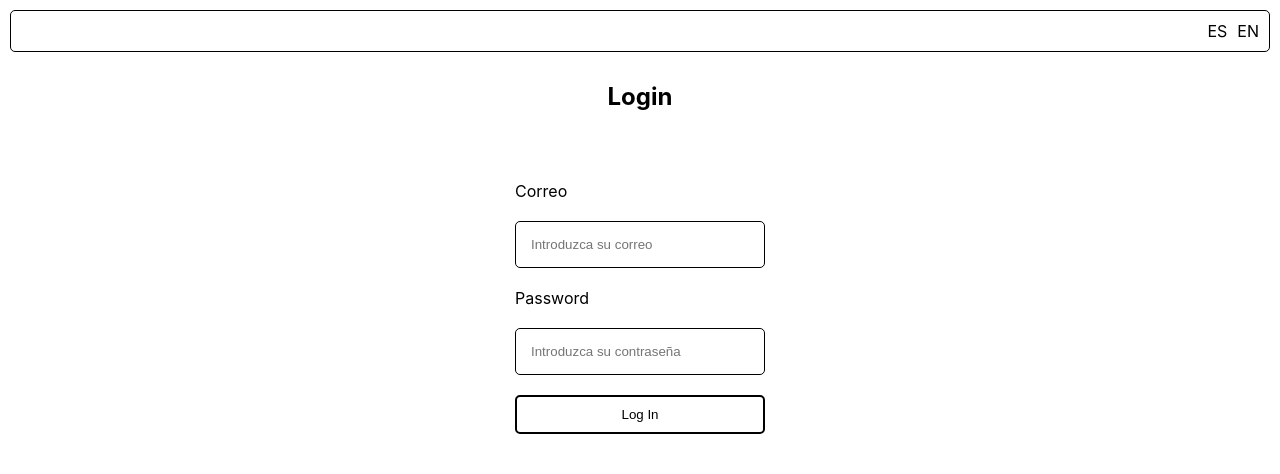
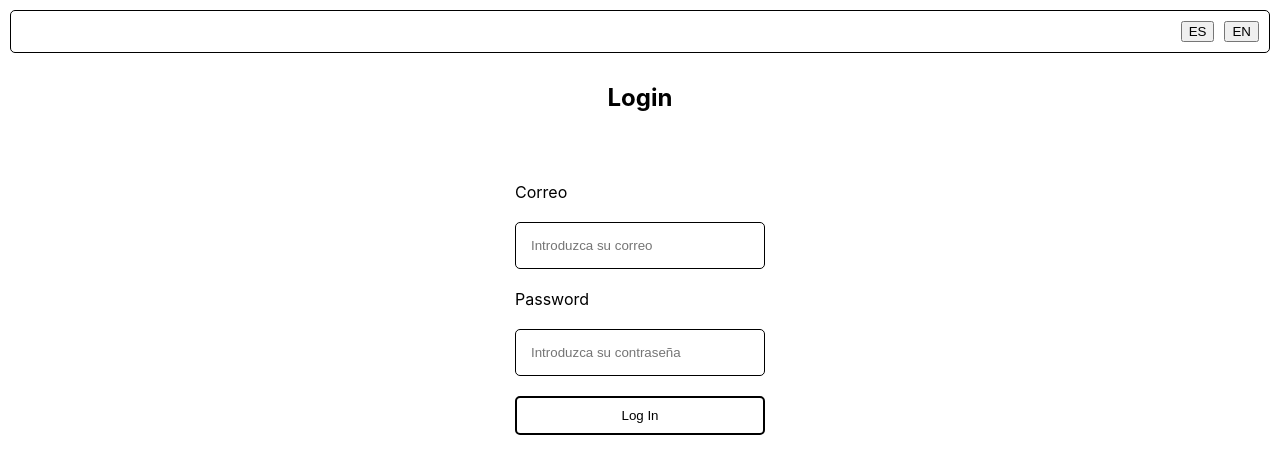
Before and after one commit to cem20903/480, a React (Create React App) app: page / in a window 1280 px wide. Shown: the top 474 px of the page. Built offline with nearby package versions, Linux system fonts and the light colour scheme.

Commit message:
Add i18n config

```diff
--- a/package.json
+++ b/package.json
@@ -10,8 +10,10 @@
     "@types/node": "^16.18.104",
     "@types/react": "^18.3.3",
     "@types/react-dom": "^18.3.0",
+    "i18next": "^23.12.2",
     "react": "^18.3.1",
     "react-dom": "^18.3.1",
+    "react-i18next": "^15.0.0",
     "react-router-dom": "^6.26.0",
     "react-scripts": "5.0.1",
     "typescript": "^4.9.5",
--- a/src/Components/Menu/Menu.tsx
+++ b/src/Components/Menu/Menu.tsx
@@ -1,4 +1,5 @@
 import React from "react";
+import { useTranslation } from "react-i18next";
 
 import "./menu.css";
 
@@ -9,14 +10,20 @@ function Menu({
 	isLogued: boolean;
 	setIsLogued: (boolean: boolean) => void;
 }) {
+	const { i18n } = useTranslation();
+
+	function changeLanguage(lang: string) {
+		i18n.changeLanguage(lang);
+	}
+
 	return (
 		<header>
 			<div className='menu'>
 				{isLogued && (
 					<button onClick={() => setIsLogued(false)}>Cerrar Sesion</button>
 				)}
-				<span>ES</span>
-				<span>EN</span>
+				<button onClick={() => changeLanguage("es")}>ES</button>
+				<button onClick={() => changeLanguage("en")}>EN</button>
 			</div>
 		</header>
 	);
--- a/src/Views/Contact/Contact.tsx
+++ b/src/Views/Contact/Contact.tsx
@@ -1,4 +1,4 @@
-import React, { useEffect, useRef, useState } from "react";
+import React, { useEffect, useState } from "react";
 
 import "./contact.css";
 
--- a/src/Views/Login/Login.tsx
+++ b/src/Views/Login/Login.tsx
@@ -1,4 +1,5 @@
 import React, { useRef } from "react";
+import { useTranslation } from "react-i18next";
 
 import "./login.css";
 
@@ -14,6 +15,8 @@ function Login({ setIsLogued }: LoginProps) {
 		event.preventDefault();
 		setIsLogued(true);
 	}
+
+	const { t } = useTranslation();
 
 	return (
 		<div className='login'>
@@ -34,7 +37,7 @@ function Login({ setIsLogued }: LoginProps) {
 						placeholder='Introduzca su correo'
 						required
 					/>
-					<label htmlFor='password-field'>Password</label>
+					<label htmlFor='password-field'>{t("password")}</label>
 					<input
 						id='password-field'
 						type='password'
--- /dev/null
+++ b/src/i18n.js
@@ -0,0 +1,25 @@
+import i18n from "i18next";
+import { initReactI18next } from "react-i18next";
+
+i18n.use(initReactI18next).init({
+	resources: {
+		en: {
+			translation: {
+				password: "Password",
+			},
+		},
+		es: {
+			translation: {
+				password: "Contraseña",
+			},
+		},
+	},
+	fallbackLng: "en",
+	debug: true,
+
+	interpolation: {
+		escapeValue: false,
+	},
+});
+
+export default i18n;
--- a/src/index.tsx
+++ b/src/index.tsx
@@ -4,6 +4,8 @@ import "./index.css";
 import App from "./App";
 import reportWebVitals from "./reportWebVitals";
 import { BrowserRouter } from "react-router-dom";
+
+import "./i18n";
 
 const root = ReactDOM.createRoot(
 	document.getElementById("root") as HTMLElement
```
